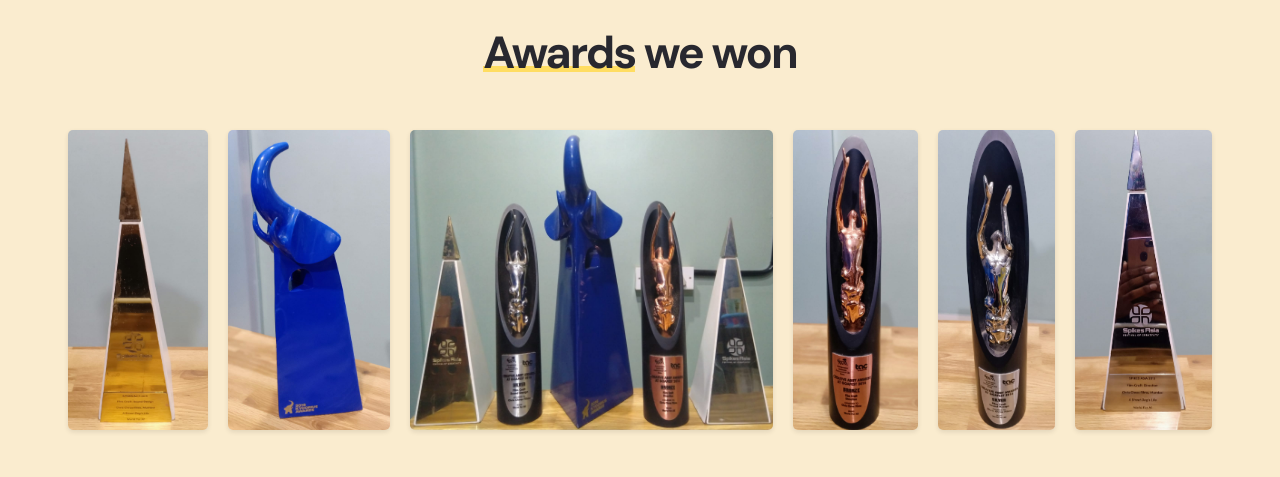
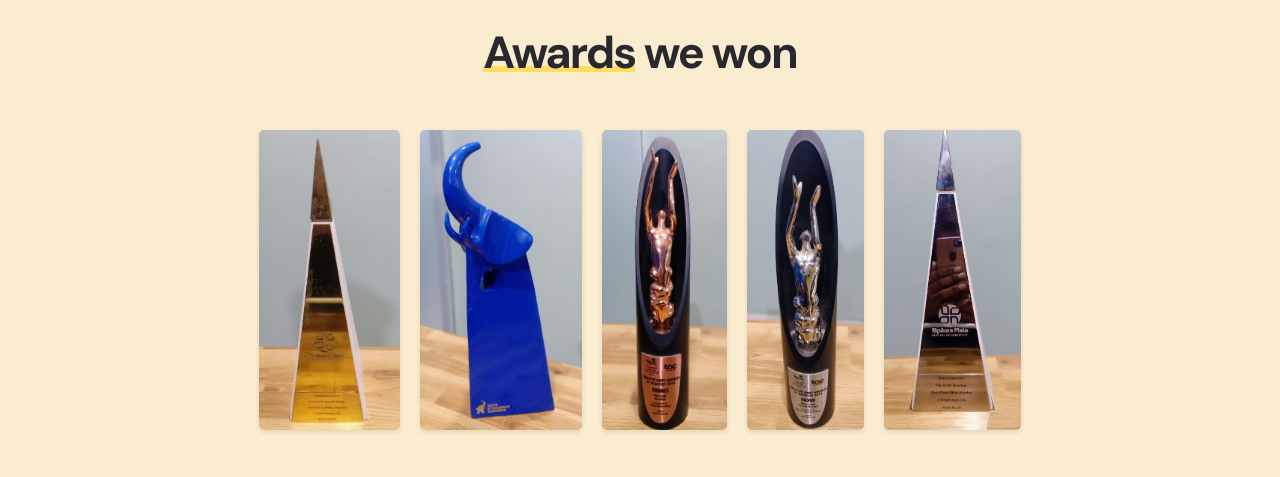
Before and after one commit to chrischrosfilm/test, a plain HTML site: page index.html in a window 1280 px wide. Shown: the part 1280-1757 px from the top of the page. Drawn offline with nearby package versions, Linux system fonts and the light colour scheme.

```diff
--- a/index.html
+++ b/index.html
@@ -266,7 +266,7 @@
                       <div class="work-box "><img src="./assets/images/awards/SPIKE ASIA 2015 AWARDS - GOLD.jpeg" alt="" style="max-width: 500px; max-height: 300px;"></div>
 
                       <div class="work-box "><img src="./assets/images/awards/2016 KYOORIUS AWARDS.jpeg" alt="" style="max-width: 500px; max-height: 300px;"></div>
-                      <div class="work-box "><img src="./assets/images/awards/Awards.jpeg" alt="" style="max-width: 500px; max-height: 300px;"></div>
+
                       <div class="work-box "><img src="./assets/images/awards/Creative ABBY Awards At Goa Fest 2016 - Bronze.jpeg" alt="" style="max-width: 500px; max-height: 300px;"></div>
                       <div class="work-box "><img src="./assets/images/awards/Creative ABBY Awards At Goa Fest 2016 - Sillver.jpeg" alt="" style="max-width: 500px; max-height: 300px;"></div>
                       <div class="work-box "><img src="./assets/images/awards/SPIKE ASIA 2015 AWARDS - SILVER.jpeg" alt="" style="max-width: 500px; max-height: 300px;"></div>
```
